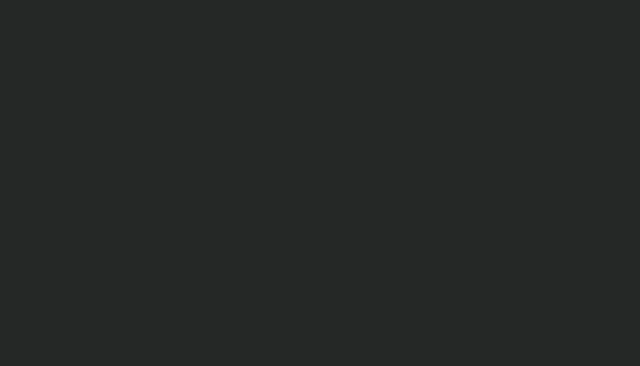
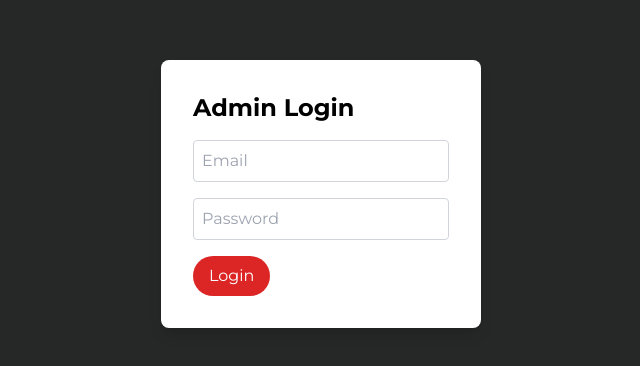
Before and after one commit to ayushsawant464/Real-Estate-Management, a React (Vite) app in the folder Frontend/: page /admin/login in a window 1280 px wide. Before the commit this address had no page. Shown: the part 206-572 px from the top of the page, without its empty margins (319-959 px from the left). Built offline with nearby package versions, Linux system fonts and the light colour scheme; no server answers.

Commit message:
admin started

```diff
--- a/Frontend/src/App.jsx
+++ b/Frontend/src/App.jsx
@@ -8,6 +8,8 @@
 import Property from './pages/Property/Id'
 import PropertyS from './pages/Property/seller'
 import Layout from './pages/Layout'
+import Admin from './pages/Admin'
+import AdminLogin from './pages/AdminLogin'
 
 
 const App = () => {
@@ -25,6 +27,10 @@
     <Route path ='/seller/property/:id' element ={<PropertyS/>}/>
 
     </Route>
+    <Route path='/admin'>
+      <Route index element={<Admin/>}/>
+      <Route path='login' element={<AdminLogin/>}/>
+    </Route>
     </Routes>
 
     </BrowserRouter>
--- a/Frontend/src/components/SignupForm.jsx
+++ b/Frontend/src/components/SignupForm.jsx
@@ -1,10 +1,11 @@
 import React ,{useState} from 'react'
 import {createUserWithEmailAndPassword , onAuthStateChanged} from 'firebase/auth'
-import {firebaseAuth} from "../utils/firebase-config"
+import {firebaseAuth ,} from "../utils/firebase-config"
 import {useNavigate} from 'react-router-dom'
 import { MdOutlineEmail } from "react-icons/md";
 import { CiLock } from "react-icons/ci";
 import Cookies from 'js-cookie'
+import {addDoc,collection} from 'firebase/firestore'
 
 const SignupForm = () => {
   const[form,setform] = useState({
@@ -19,6 +20,11 @@
     try {
       const{email,password} = form
       const userCredential = await createUserWithEmailAndPassword(firebaseAuth,email,password)
+      await addDoc(collection(db, "users"), {
+        uid: userCredential.user.uid,
+        email: email,
+        isAdmin: false,
+      });
       const token = await userCredential.user.getIdToken();
       Cookies.set('jwtToken', token, { expires: 7, secure: true, sameSite: 'strict' });
     } catch (error) {
--- /dev/null
+++ b/Frontend/src/pages/Admin.jsx
@@ -0,0 +1,9 @@
+import React from 'react'
+
+const Admin = () => {
+  return (
+    <div>Admin</div>
+  )
+}
+
+export default Admin
--- /dev/null
+++ b/Frontend/src/pages/AdminLogin.jsx
@@ -0,0 +1,71 @@
+// AdminLoginPage.jsx
+import React, { useState } from 'react';
+import { onAuthStateChanged, signInWithEmailAndPassword } from 'firebase/auth';
+import { firebaseAuth, db } from '../utils/firebase-config';
+import { collection, doc } from 'firebase/firestore';
+import { useNavigate } from 'react-router-dom';
+
+
+const AdminLoginPage = () => {
+  const [email, setEmail] = useState('');
+  const [password, setPassword] = useState('');
+  const [error, setError] = useState(null);
+  const navigate = useNavigate()
+
+  const handleLogin = async () => {
+    try {
+      const { email, password } = form;
+      const userCredential = await signInWithEmailAndPassword(firebaseAuth, email, password);
+      const userDoc = await db.collection('users').doc(userCredential.user.uid).get();
+      const userData = userDoc.data();
+
+      if (userData && userData.isAdmin) {
+        const token = await userCredential.user.getIdToken();
+        Cookies.set('jwtToken', token, { expires: 7, secure: true, sameSite: 'strict' });
+        navigate('/admin');
+      } else {
+        setError('User is not an admin');
+      }
+    } catch (error) {
+      console.log(error.code);
+      setError(error.code);
+    }
+}
+onAuthStateChanged(firebaseAuth, (currentUser) => {
+    if (currentUser) {
+      // Redirect to admin dashboard if user is already logged in
+      navigate('/admin/dashboard');
+    }
+  });
+
+  return (
+    <div className="flex justify-center items-center h-screen">
+      <div className="bg-white shadow-lg rounded-lg p-8 w-80">
+        <h2 className="text-2xl font-semibold mb-4">Admin Login</h2>
+        <input
+          type="email"
+          placeholder="Email"
+          value={email}
+          onChange={(e) => setEmail(e.target.value)}
+          className="block w-full p-2 border border-gray-300 rounded mb-4"
+        />
+        <input
+          type="password"
+          placeholder="Password"
+          value={password}
+          onChange={(e) => setPassword(e.target.value)}
+          className="block w-full p-2 border border-gray-300 rounded mb-4"
+        />
+        <button
+          onClick={handleLogin}
+          className="bg-red-600 text-white rounded-full py-2 px-4 hover:bg-red-700 transition duration-200"
+        >
+          Login
+        </button>
+        {error && <p className="text-red-500 mt-2">{error}</p>}
+      </div>
+    </div>
+  );
+};
+
+export default AdminLoginPage;
--- a/Frontend/src/utils/firebase-config.js
+++ b/Frontend/src/utils/firebase-config.js
@@ -1,6 +1,7 @@
 // Import the functions you need from the SDKs you need
 import { initializeApp } from "firebase/app";
 import {getAuth} from 'firebase/auth'
+import { getFirestore } from "firebase/firestore";
 // TODO: Add SDKs for Firebase products that you want to use
 // https://firebase.google.com/docs/web/setup#available-libraries
 
@@ -20,3 +21,4 @@
 const app = initializeApp(firebaseConfig);
 
 export const firebaseAuth = getAuth(app);
+export const db = getFirestore(app)
```
